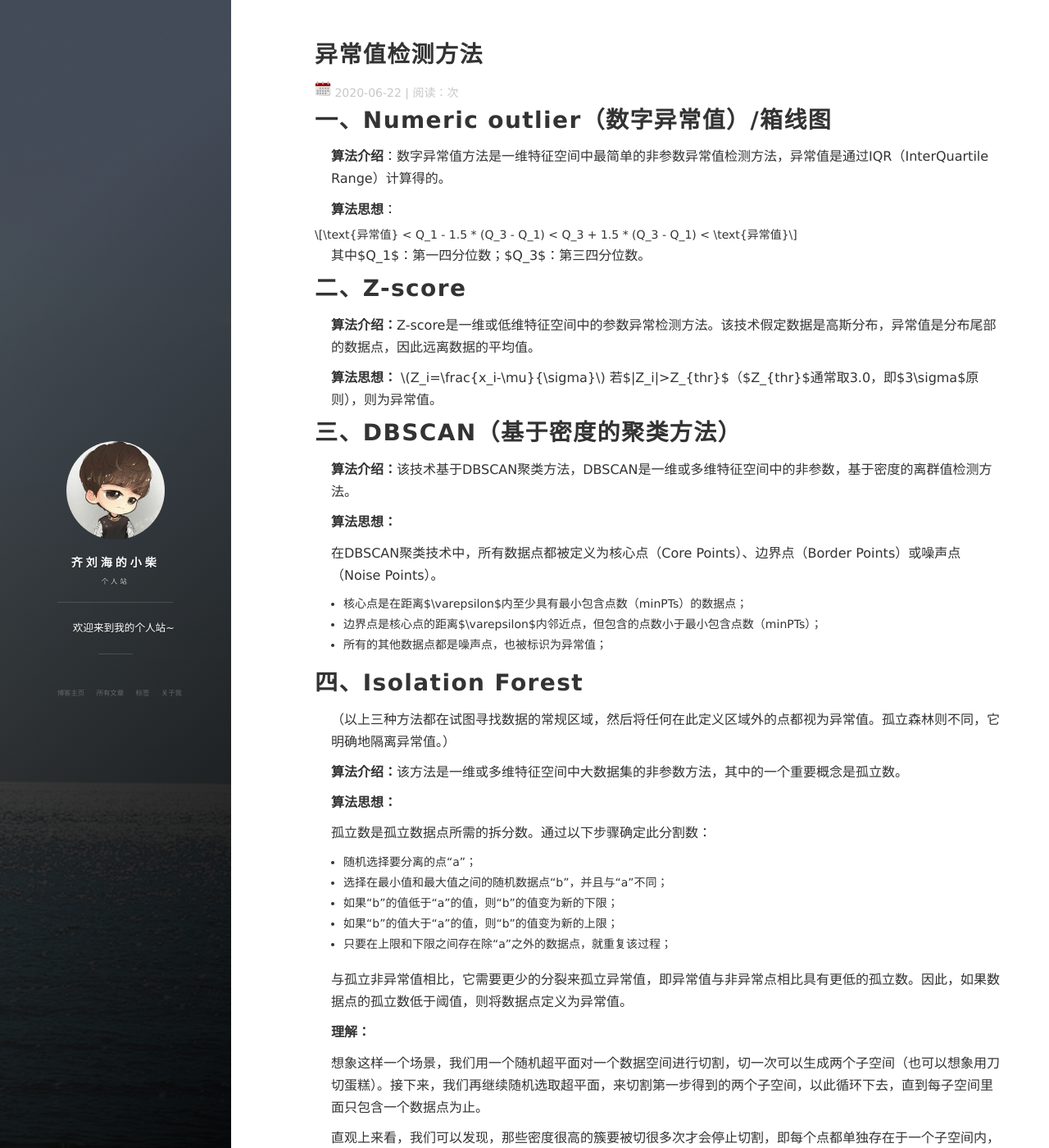
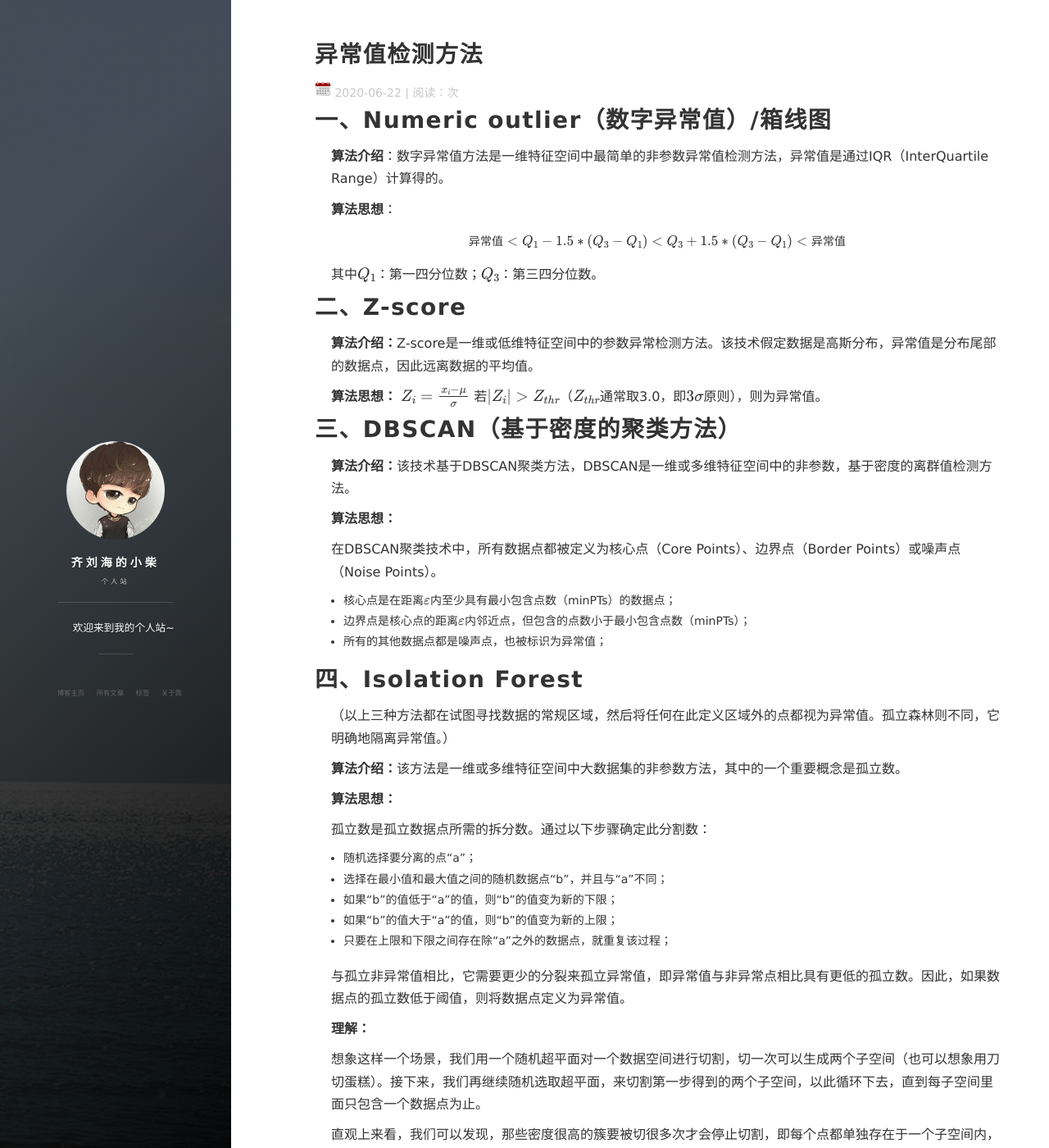
Before and after one commit to Liming96/Liming96.github.io, a Jekyll site: the page built from _posts/2020-06-22-异常值检测方法.md, in a window 1280 px wide and 1400 px high. Shown: the whole window at 82% size. Built offline with Jekyll 4.4.1, drawn with Linux system fonts in a browser that asks for light colours; nearby versions of some CDN libraries; our own code applies the rules of GitHub Pages for plain Markdown files; formulas are drawn with MathJax 3; comment, search, counter and statistics services are not loaded; some of the changed lines change nothing that is shown; some of the changed text lies outside the part shown.

Commit message:
显示公式

```diff
--- a/_config.yml
+++ b/_config.yml
@@ -22,6 +22,7 @@
     # twitter:
     mail: liming96@126.com
 
+markdown: kramdown
 
 # 百度统计
 # 使用博客模板请去掉或者更换 id
--- a/_posts/2020-06-22-异常值检测方法.md
+++ b/_posts/2020-06-22-异常值检测方法.md
@@ -1,3 +1,15 @@
+<head>
+    <script src="https://cdn.mathjax.org/mathjax/latest/MathJax.js?config=TeX-AMS-MML_HTMLorMML" type="text/javascript"></script>
+    <script type="text/x-mathjax-config">
+        MathJax.Hub.Config({
+            tex2jax: {
+            skipTags: ['script', 'noscript', 'style', 'textarea', 'pre'],
+            inlineMath: [['$','$']]
+            }
+        });
+    </script>
+</head>
+
 # 一、Numeric outlier（数字异常值）/箱线图
 
 **算法介绍**：数字异常值方法是一维特征空间中最简单的非参数异常值检测方法，异常值是通过IQR（InterQuartile Range）计算得的。
```
Also changed, not shown: 1 other file.
